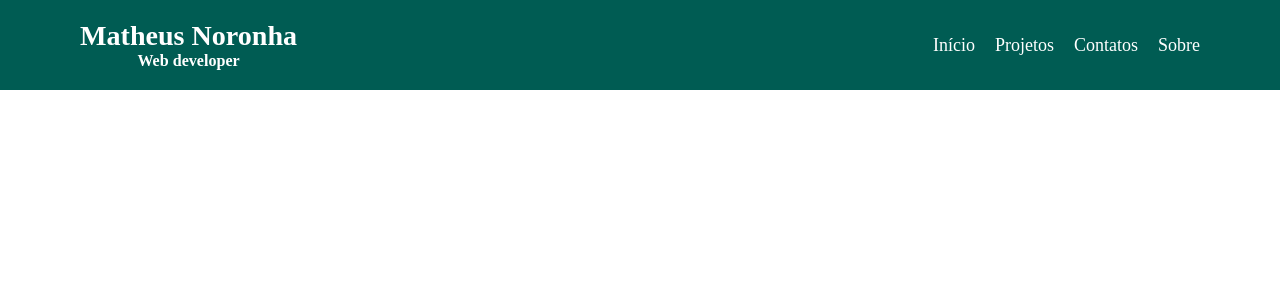
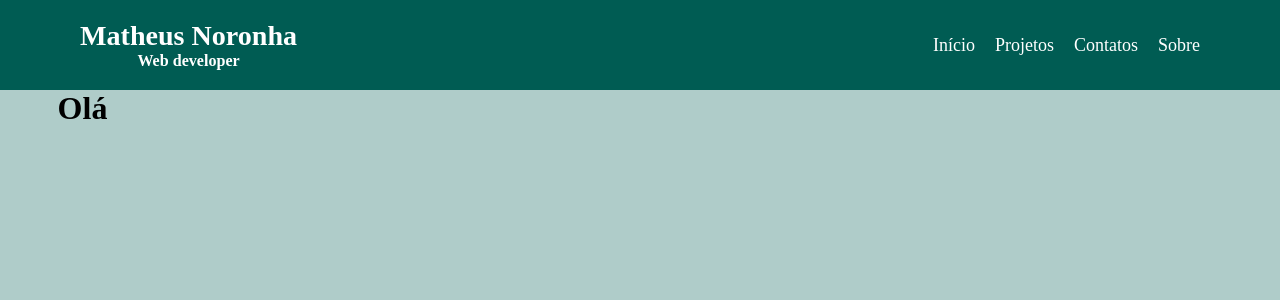
Before and after one commit to matheus1994santos/NewPortifolio, a React (Create React App) app: page / in a window 1280 px wide. Shown: the top 300 px of the page. Built offline with nearby package versions, Linux system fonts and the light colour scheme.

Commit message:
Implementing Container, content and Page

```diff
--- a/src/App.js
+++ b/src/App.js
@@ -1,12 +1,13 @@
 import { ThemeProvider } from "styled-components";
-import Header from "./components/Header";
+
 import getTheme from "./styles/themes/defaultTheme";
+import Home from "./screen/Home";
 
 function App() {
   const theme = getTheme('light');
   return (
     <ThemeProvider theme={theme}>
-      <Header/>
+      <Home/>
     </ThemeProvider>
   );
 }
--- /dev/null
+++ b/src/components/ContainerPage/index.js
@@ -0,0 +1,12 @@
+import React from 'react'
+import { StyledContainer } from './styles'
+
+const Container = ({children}) => {
+  return (
+    <StyledContainer>
+        {children}
+    </StyledContainer>
+  )
+}
+
+export default Container
--- /dev/null
+++ b/src/components/ContainerPage/styles.js
@@ -0,0 +1,7 @@
+import styled from "styled-components";
+
+export const StyledContainer = styled.div`
+  display: flex;
+  flex-direction: column;
+  width: 100%;
+`;
--- /dev/null
+++ b/src/components/Content/index.js
@@ -0,0 +1,13 @@
+import React from 'react'
+import { StyledContent } from './styles'
+
+const Content = ({children, bg}) => {
+    const height = window.innerHeight;
+  return (
+    <StyledContent background={bg} height={height}>
+        {children}
+    </StyledContent>
+  )
+}
+
+export default Content
--- /dev/null
+++ b/src/components/Content/styles.js
@@ -0,0 +1,12 @@
+import styled from "styled-components";
+
+export const StyledContent = styled.div`
+  display: flex;
+  padding: 0 4.5%;
+  height: 838px;
+  background-color: ${ ({theme, background= 'primary'}) => theme.colors[background]}50;
+
+
+  @media (max-width: 768px) {
+  }
+`;
--- a/src/components/Header/index.js
+++ b/src/components/Header/index.js
@@ -1,11 +1,11 @@
-import React, {useState} from 'react'
+import {useState} from 'react'
+
+import Content from '../Content';
 import MenuHeader from '../MenuHeader';
 import ThemedButtons from '../ThemedButtons';
 
 import {
-  StyledContent,
   StyledHeader,
-  StyledHeaderContainer,
   StyledLogo,
 } from './styles'
 
@@ -17,7 +17,6 @@ const Header = () => {
   };
 
   return (
-    <StyledHeaderContainer>
       <StyledHeader>
         <StyledLogo>
           <h3>Matheus Noronha</h3>
@@ -28,10 +27,6 @@ const Header = () => {
         //  onClick={({target}) => console.log(target.innerText)}
          />
       </StyledHeader>
-      <StyledContent>
-
-      </StyledContent>
-    </StyledHeaderContainer>
   )
 }
 
--- a/src/components/Header/styles.js
+++ b/src/components/Header/styles.js
@@ -4,16 +4,10 @@ import styled from "styled-components";
 //     gap: theme.spacing[3],
 // }));
 
-const StyledHeaderContainer = styled.header`
-  display: flex;
-  flex-direction: column;
-  width: 100%;
-`;
 
 const StyledHeader = styled.header`
   background-color: #005C53;
   color: #fff;
-  padding: 20px;
   position: relative;
   display: flex;
   align-items: center;
@@ -23,7 +17,7 @@ const StyledHeader = styled.header`
 
   @media (max-width: 768px) {
     justify-content: space-between;
-    padding: 20px 40px;
+    padding: 10px 40px;
   }
 `;
 
@@ -48,13 +42,15 @@ const StyledLogoImage = styled.img`
 const StyledContent = styled.div`
   padding: 0 4px;
   display: flex;
+  background-color: ${ ({theme}) => theme.colors.primary}50;
+  height: 100%;
+
 
   @media (max-width: 768px) {
   }
 `;
 
 export {
-    StyledHeaderContainer,
     StyledLogo,
     StyledLogoImage,
     StyledHeader,
--- a/src/components/MenuHeader/styles.js
+++ b/src/components/MenuHeader/styles.js
@@ -16,9 +16,9 @@ const StyledMenu = styled.nav`
     display: ${({ isOpen }) => (isOpen ? 'flex' : 'none')};
     position: absolute;
     right: 0;
-    top: 100px;
-    min-height: 87vh;
-    height: 100%;
+    top: 81px;
+    min-height: 90vh;
+    height: 830px;
     background-color: #005C53;
     ul {
       flex-direction: column;
--- /dev/null
+++ b/src/screen/Home/index.js
@@ -0,0 +1,20 @@
+import React from 'react'
+
+import Container from '../../components/ContainerPage'
+import Content from '../../components/Content'
+import Header from '../../components/Header'
+
+const Home = () => {
+  return (
+    <Container>
+        <Header/>
+        <Content>
+            <h1>
+                Olá
+            </h1>
+        </Content>
+    </Container>
+  )
+}
+
+export default Home
```
